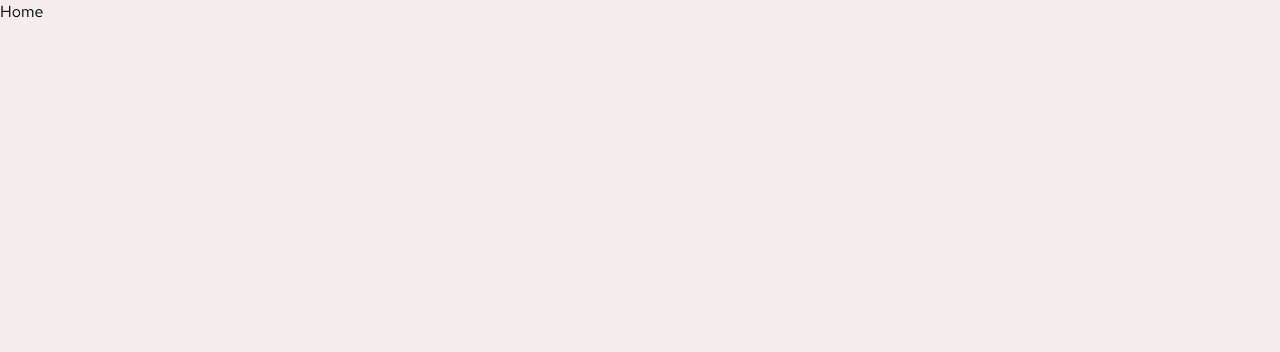
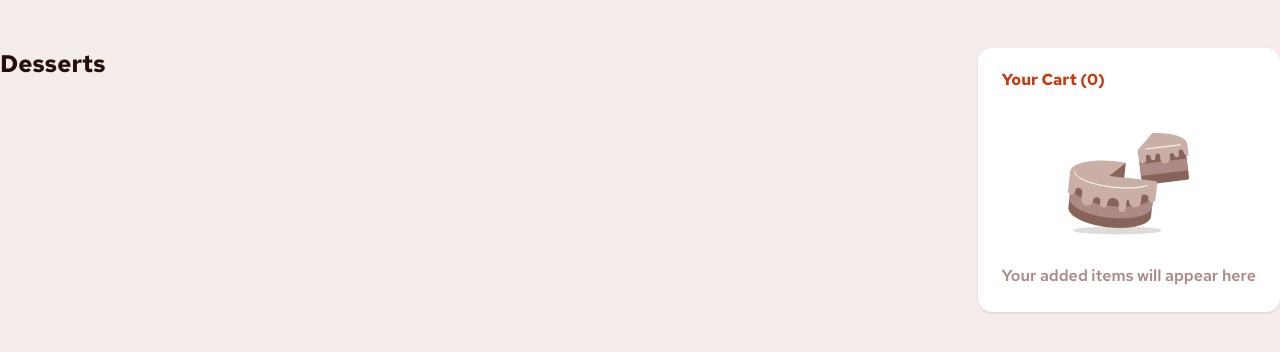
Before and after one commit to Hassan-abdellah/dessert-coffee-store, a React (Vite) app: page / in a window 1280 px wide. Shown: the top 352 px of the page. Built offline with nearby package versions, Linux system fonts and the light colour scheme.

Commit message:
empty cart component and install react-router-dom

```diff
--- a/src/App.tsx
+++ b/src/App.tsx
@@ -1,9 +1,12 @@
 import { Route, Routes } from "react-router";
 import Home from "./pages/Home";
+import Layout from "./components/ui/Layout";
 const App = () => {
   return (
     <Routes>
-      <Route index path="/" element={<Home />} />
+      <Route path="/" element={<Layout />}>
+        <Route index element={<Home />} />
+      </Route>
     </Routes>
   );
 };
--- a/src/Components/Finance/Cart.tsx
+++ b/src/Components/Finance/Cart.tsx
@@ -1,30 +1,26 @@
-import {
-  Card,
-  CardAction,
-  CardContent,
-  CardDescription,
-  CardFooter,
-  CardHeader,
-  CardTitle,
-} from "@/Components/ui/card";
-
+import { Card, CardContent, CardHeader, CardTitle } from "@/components/ui/card";
+import { useState } from "react";
+import EmptyCart from "@/assets/images/illustration-empty-cart.svg";
 const Cart = () => {
+  const [products, setProducts] = useState<number>(0);
   return (
-    <aside>
-      <Card>
-        <CardHeader>
-          <CardTitle>Card Title</CardTitle>
-          <CardDescription>Card Description</CardDescription>
-          <CardAction>Card Action</CardAction>
-        </CardHeader>
-        <CardContent>
-          <p>Card Content</p>
-        </CardContent>
-        <CardFooter>
-          <p>Card Footer</p>
-        </CardFooter>
-      </Card>
-    </aside>
+    <Card className="bg-white border-0">
+      <CardHeader>
+        <CardTitle className="text-red font-bold">
+          Your Cart ({products})
+        </CardTitle>
+      </CardHeader>
+      <CardContent>
+        <img
+          src={EmptyCart}
+          alt="Empty Cart Illustration"
+          className="mx-auto"
+        />
+        <p className="text-rose-400 text-base font-semibold text-center mt-4">
+          Your added items will appear here
+        </p>
+      </CardContent>
+    </Card>
   );
 };
 
--- /dev/null
+++ b/src/Components/ui/Layout.tsx
@@ -0,0 +1,17 @@
+import { Outlet } from "react-router";
+import Cart from "../Finance/Cart";
+
+const Layout = () => {
+  return (
+    <main className="max-w-7xl mx-auto flex justify-between mt-12">
+      <section className="flex-1">
+        <Outlet /> {/* This is where page content will render */}
+      </section>
+      <aside>
+        <Cart />
+      </aside>
+    </main>
+  );
+};
+
+export default Layout;
--- a/src/pages/Home.tsx
+++ b/src/pages/Home.tsx
@@ -1,5 +1,9 @@
 const Home = () => {
-  return <div>Home</div>;
+  return (
+    <div>
+      <h1 className="text-2xl font-bold text-rose-900">Desserts</h1>
+    </div>
+  );
 };
 
 export default Home;
```
